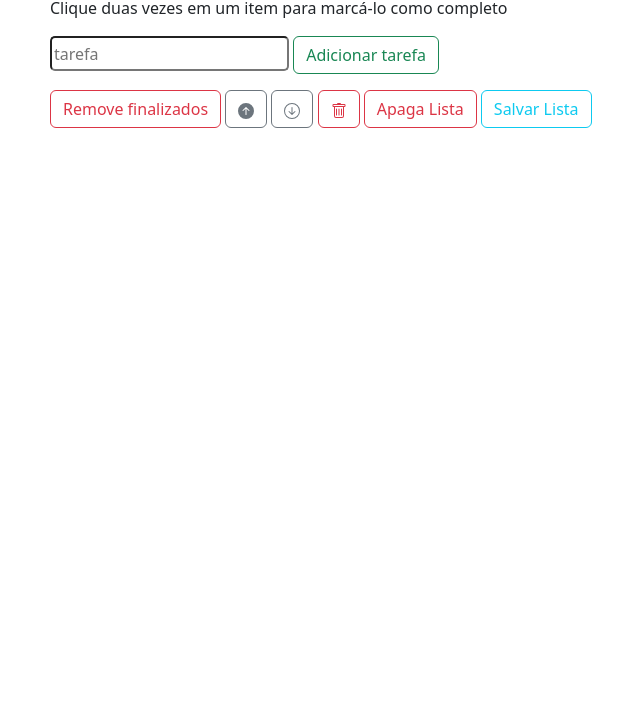
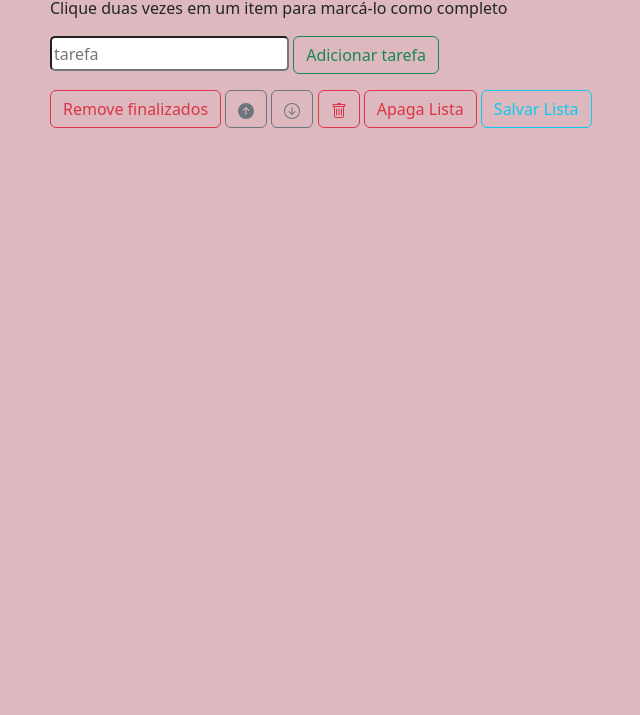
Before and after one commit to marcelli-lima/todo-list, a website: page index.html in a window 1280 px wide. Shown: the part 85-800 px from the top of the page, without its empty margins (32-672 px from the left). Drawn offline with nearby package versions, Linux system fonts and the light colour scheme.

Commit message:
salvando alteraçoes

```diff
--- a/style.css
+++ b/style.css
@@ -1,6 +1,6 @@
-
 body {
-  padding: 25px
+  padding: 25px;
+  background-color: rgb(221, 184, 190) !important;
 }
 
 .completed {
```
Also changed, not shown: .trybe/requirements.json (deleted).
